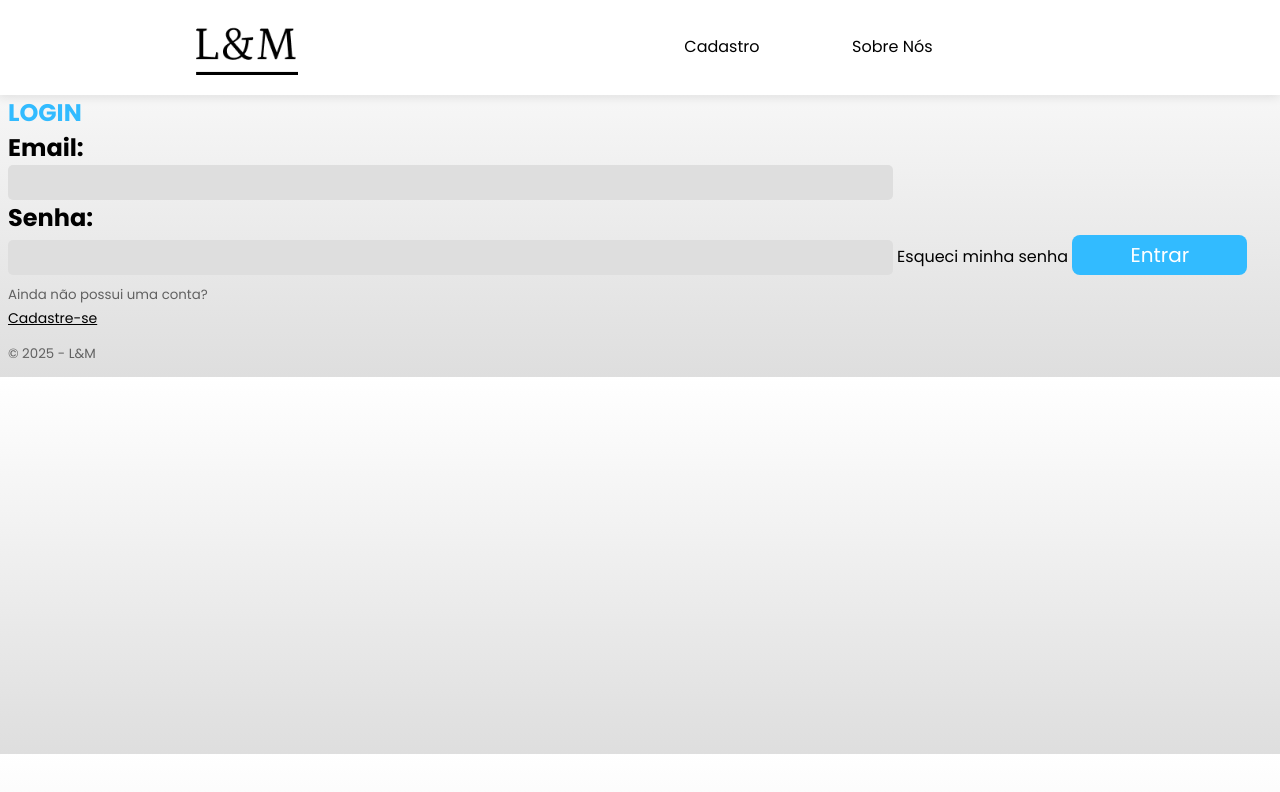
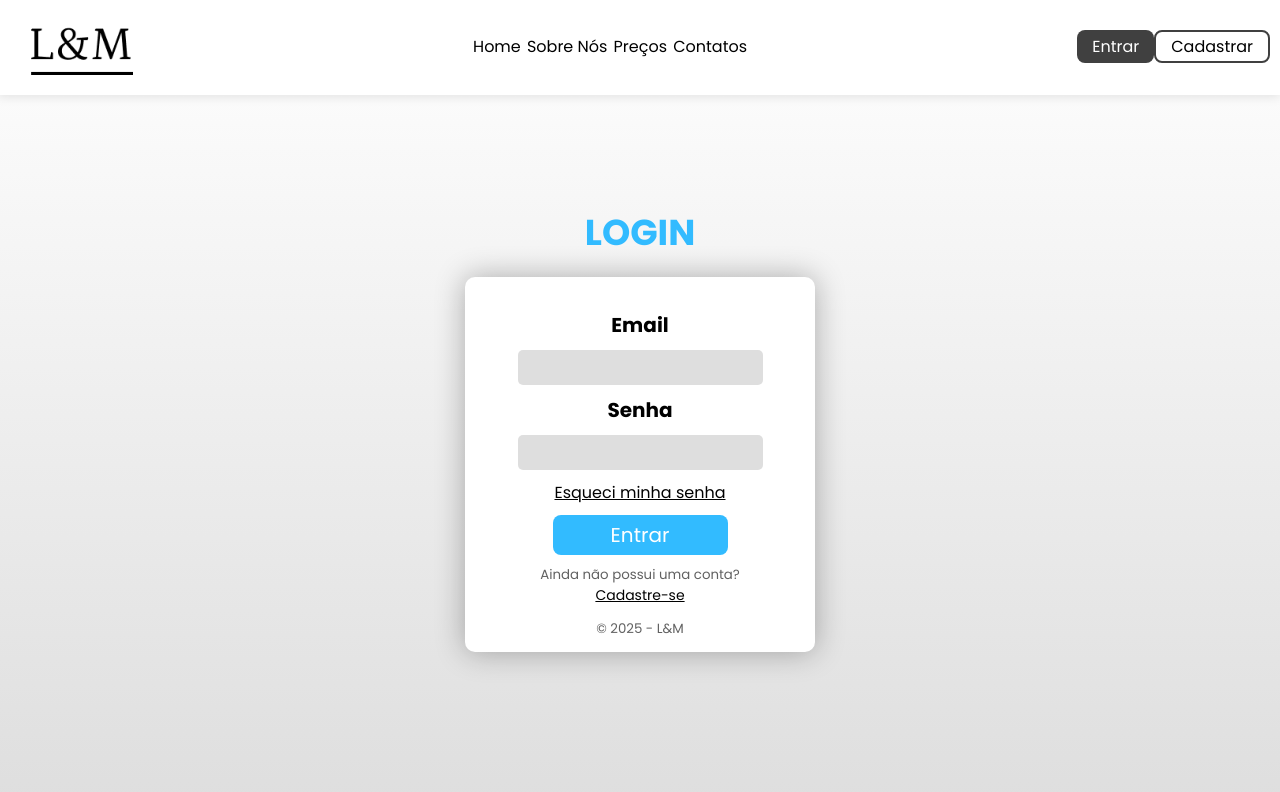
Before and after one commit to AntenorCavalcanti/L-M-Web, a website: page HTML/login.html in a window 1280 px wide. Drawn offline with Linux system fonts and the light colour scheme.

Commit message:
arrumando login e cadastro

```diff
--- a/HTML/login.html
+++ b/HTML/login.html
@@ -4,38 +4,48 @@
     <meta charset="UTF-8">
     <meta name "viewport" content="width=device-width, initial-scale=1.0">
     <title>Login</title>
-    <link rel="stylesheet" href="../css_naoLogado/styleLogin.css">
+    <link rel="stylesheet" href="../css_naoLogado/styleAutenticacao.css">
     <link rel="stylesheet" href="../css_naoLogado/styleGeneral.css">
     <link rel="shortcut icon" href="../Images/livro.png">
 </head>
 <body>
     <header>
-         <nav>
-            <img src="../Images/logo.png" alt="">
+        <img src="../Images/logo.png" alt="">
+        <nav>
             <ul>
-                <li><a class="link" id="link1" href="../HTML/cadastro.html">Cadastro</a></li>
-                <li><a class="link" id="link2">Sobre Nós</a></li>
+               <li><a class="link" id="link2" href="../HTML/cadastro.html">Home</a></li>
+               <li><a class="link" id="link2" href="">Sobre Nós</a></li>
+               <li><a class="link" id="link2" href="">Preços</a></li>
+               <li><a class="link" id="link2" href="">Contatos</a></li>
             </ul>
-        </nav>
-    </header>
+       </nav>
+       <div>
+            <a href="./login.html" id="sign-in" class="link">Entrar</a>
+            <a href="./cadastro.html" id="sign-up" class="link">Cadastrar</a>
+       </div>
+   </header>
 
-    <section class='container'>
-        <div class="textoLogin">
-            <h1><blue>LOGIN</blue></h1>
+    <section class="container">
+        <div class="titulo-autenticacao">
+            <h1><blue>LOGIN</blue><h1/>
         </div>
 
-        <div class="background_login">
-            <h1>Email:</h1>
-            <input type="email" class = "inputs" id = "emailInput">
+        <form class="container-login" id="formLogin">
+            <label for="emailInput" class="titulo-inputs">Email</label>
+            <input type="email" class="inputs" id="emailInput" name="email" required>
 
-            <h1>Senha:</h1>
-            <input type="password" class = "inputs" id = "senhaInput">
-            <a class="link" id="linkEsqueci" href="./esqueceu.html">Esqueci minha senha</a>
-            <button class="botao" id="loginBtn">Entrar</button>
+            <label for="senhaInput" class="titulo-inputs">Senha</label>
+            <input type="password" class="inputs" id="senhaInput" name="senha" required>
+
+            <a class="link underline" id="linkEsqueci" style="margin-top: 10px; margin-bottom: 10px;" href="./esqueceu.html">Esqueci minha senha</a>
+
+            <button type="submit" class="botao" id="loginBtn">Entrar</button>
+
             <p style="margin-top: 10px; margin-bottom: 0px;">Ainda não possui uma conta?</p>
-            <a href="" class="link" style="text-align: center; text-decoration: underline; font-size: 14px;">Cadastre-se</a>
+            <a href="/HTML/cadastro.html" class="link" style="text-align: center; text-decoration: underline; font-size: 14px;">Cadastre-se</a>
+
             <p>© 2025 - L&M</p>
-        </div>
+        </form>
     </section>
     <script src="../js/script.js"></script>
 </body>
--- a/css_naoLogado/styleAutenticacao.css
+++ b/css_naoLogado/styleAutenticacao.css
@@ -1,23 +1,64 @@
 body{
     height: 100vh;
 }
+
+h1 {
+    margin-top: 10px;
+    margin-bottom: 10px;
+}
+
+/*
+
+O container possui um tamanho diferente na página login, basta utilizar o crânio e ver o style na classe container.
+
+*/
 
 .container{
     display: flex;
     justify-content: center;
     align-items: center;
     flex-direction: column;
+    height: 80vh;
 }
 
-.background_cadastro{
+.container-cadastro{
     width: 350px;
-    height: 650px;
+    height: 550px;
     display: flex;
     flex-direction: column;
     align-items: center;
     background-color: white;
     box-shadow: 0px 0px 30px rgba(0, 0, 0, 0.3);
-    border-radius: 4px;
+    border-radius: 10px;
+}
+
+.container-login{
+    width: 350px;
+    height: 375px;
+    display: flex;
+    flex-direction: column;
+    align-items: center;
+    background-color: white;
+    box-shadow: 0px 0px 30px rgba(0, 0, 0, 0.3);
+    border-radius: 10px;
+}
+
+.titulo-inputs {
+    font-size: 20px;
+    margin-top: 10px;
+    margin-bottom: 10px;
+    font-weight: bold;
+}
+
+.titulo-autenticacao{
+    display: flex;
+    justify-content: center;
+    align-items: center;
+    margin-top: 20px;
+    font-size: 3vh;
+    height: 70px;
+    margin-bottom: 10px;
+    animation: animacaoDireita 1.25s;
 }
 
 #cadastroBtn{
@@ -25,13 +66,12 @@ body{
     margin-bottom: 2.5%;
 }
 
-.textoCadastro{
+#formCadastro {
     display: flex;
-    justify-content: center;
-    align-items: center;
-    margin-top: 20px;
-    font-size: 3vh;
-    height: 70px;
-    margin-bottom: 30px;
-    animation: animacaoDireita 1.25s;
+    justify-content: end;
 }
+
+#formLogin {
+    display: flex;
+    justify-content: end;
+}
--- a/css_naoLogado/styleGeneral.css
+++ b/css_naoLogado/styleGeneral.css
@@ -5,13 +5,10 @@
     box-sizing: border-box;
 }
 
-h1 {
-    margin: 0px;
-}
-
 body{
     font-family: "Poppins", sans-serif;
     background: linear-gradient(white, #dedede);
+    margin: 8px;
 }
 
 header{
@@ -75,6 +72,7 @@ blue {
 .botao:hover{
     color: #b1e5ff;
     transition: color 0.25s ease;
+    cursor: pointer;
 }
 
 .link {
```
Also changed, not shown: HTML/cadastro.html (+15 -15 lines).
